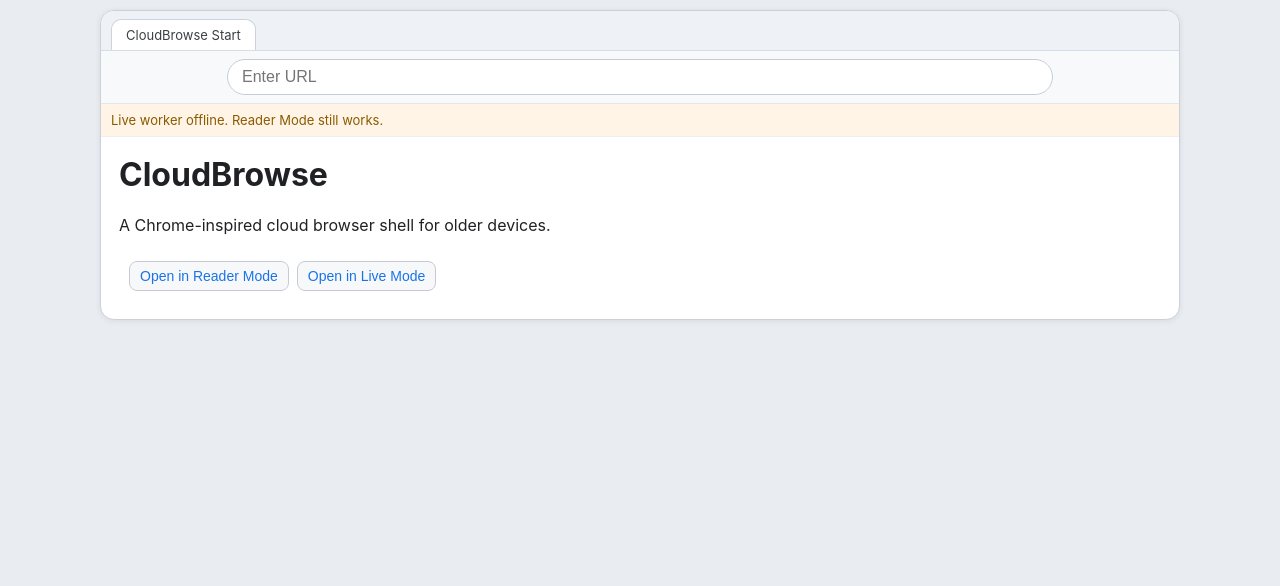
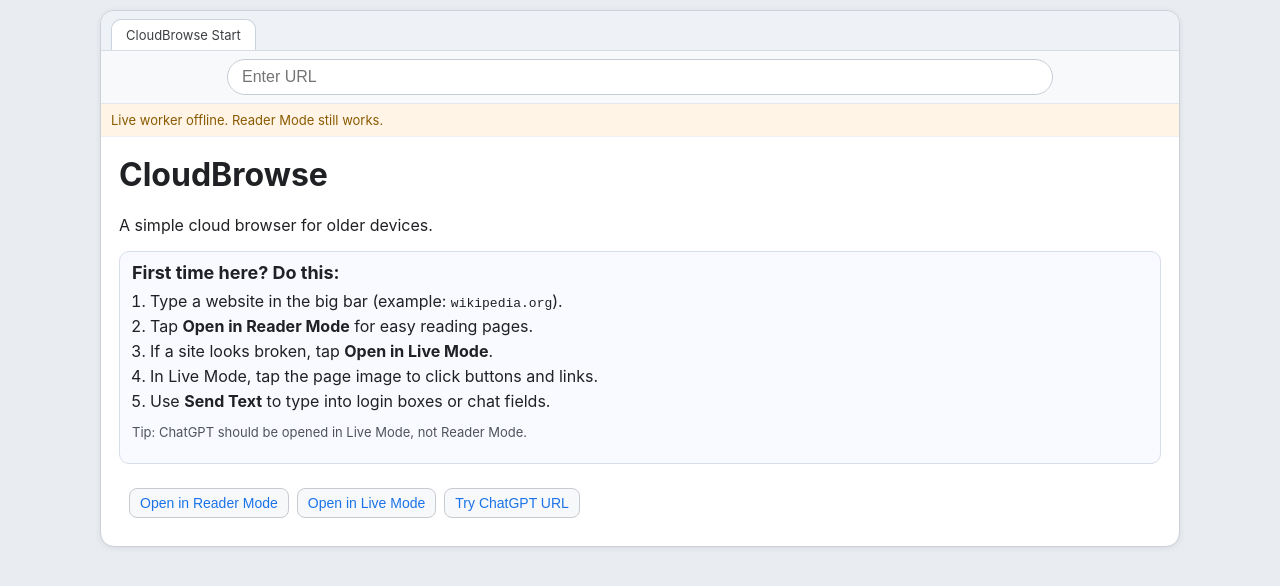
Before and after one commit to fdcart/revive-browser, a Next.js app: page / in a window 1280 px wide. Shown: the top 586 px of the page. Built offline with nearby package versions, Linux system fonts and the light colour scheme.

Commit message:
Add beginner-first guidance across CloudBrowse UI and docs

```diff
--- a/pages/index.tsx
+++ b/pages/index.tsx
@@ -38,10 +38,22 @@
         {workerOnline === false && <StatusBanner type="warn" message="Live worker offline. Reader Mode still works." />}
         <div className="homePanel">
           <h1>{APP_NAME}</h1>
-          <p>A Chrome-inspired cloud browser shell for older devices.</p>
+          <p>A simple cloud browser for older devices.</p>
+          <div className="beginnerBox">
+            <h2>First time here? Do this:</h2>
+            <ol>
+              <li>Type a website in the big bar (example: <code>wikipedia.org</code>).</li>
+              <li>Tap <strong>Open in Reader Mode</strong> for easy reading pages.</li>
+              <li>If a site looks broken, tap <strong>Open in Live Mode</strong>.</li>
+              <li>In Live Mode, tap the page image to click buttons and links.</li>
+              <li>Use <strong>Send Text</strong> to type into login boxes or chat fields.</li>
+            </ol>
+            <p className="smallText">Tip: ChatGPT should be opened in Live Mode, not Reader Mode.</p>
+          </div>
           <div className="row">
             <button onClick={() => go('reader')}>Open in Reader Mode</button>
             <button onClick={() => go('live')}>Open in Live Mode</button>
+            <button onClick={() => setUrl('https://chatgpt.com')}>Try ChatGPT URL</button>
           </div>
           {!!recent.length && (
             <div>
--- a/pages/live.tsx
+++ b/pages/live.tsx
@@ -94,6 +94,7 @@
         </div>
         {error && <StatusBanner type="error" message={error} />}
         <StatusBanner message="For ChatGPT use Live Mode only. Login depends on remote session cookies, JavaScript, and security checks." type="info" />
+        <StatusBanner message="How to use Live Mode: (1) Tap screenshot to click, (2) use arrows to scroll, (3) type in the helper box then press Send Text." type="info" />
         {idleLabel && <StatusBanner message={idleLabel} type="warn" />}
         <div className="livePanel">
           {sessionId ? <LiveViewport src={frameUrl || `/api/live/${sessionId}/frame`} onClick={clickFrame} /> : <p>Starting session…</p>}
--- a/pages/reader.tsx
+++ b/pages/reader.tsx
@@ -37,6 +37,7 @@
         {data && !data.ok && (
           <StatusBanner type="warn" message={data.error || 'This page works better in Live Mode.'} />
         )}
+        <StatusBanner message="Reader Mode is best for articles and news pages. For ChatGPT or apps, switch to Live Mode." type="info" />
         <main className={dark ? 'readerBody dark' : 'readerBody'} style={style}>
           {data?.ok ? (
             <article>
--- a/styles/global.css
+++ b/styles/global.css
@@ -18,6 +18,11 @@
 .statusBanner.error { background:#fde8e8; color:#a50e0e; }
 .homePanel { padding:18px; }
 .homePanel h1 { margin-top:0; }
+.beginnerBox { border:1px solid #d8dee8; background:#f8faff; border-radius:10px; padding:10px 12px; margin:10px 0 14px; }
+.beginnerBox h2 { margin:0 0 8px; font-size:18px; }
+.beginnerBox ol { margin:0 0 8px 18px; padding:0; }
+.beginnerBox li { margin:5px 0; }
+.smallText { font-size:13px; color:#4f545a; }
 .row { display:flex; gap:8px; flex-wrap:wrap; padding:10px; }
 .linkButton { border:none; background:none; text-decoration:underline; padding:0; }
 .readerBody { padding:16px; max-width:860px; margin:0 auto 12px; }
```
Also changed, not shown: 1 other file (tests, documents, lock files or other folders).
